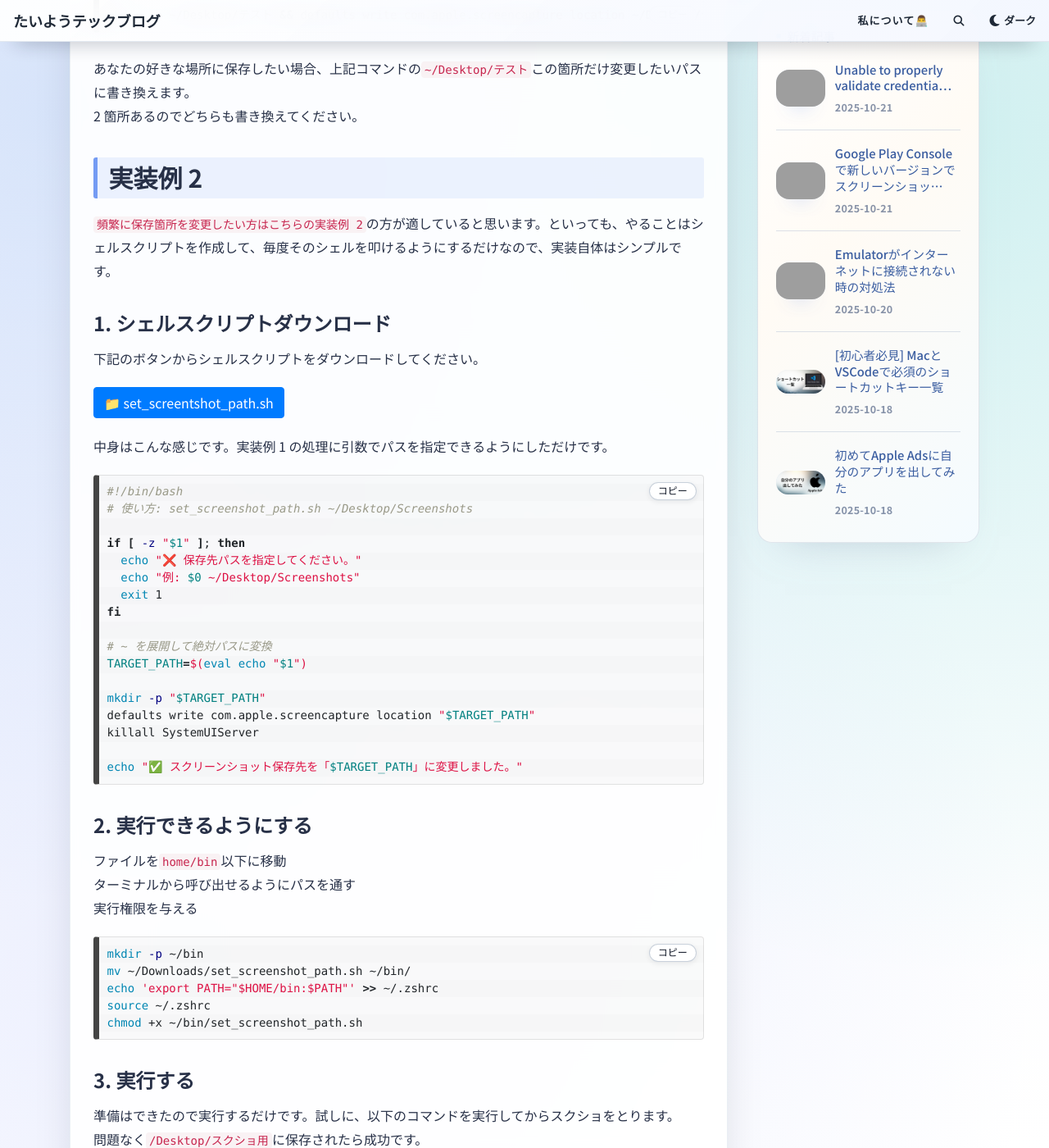
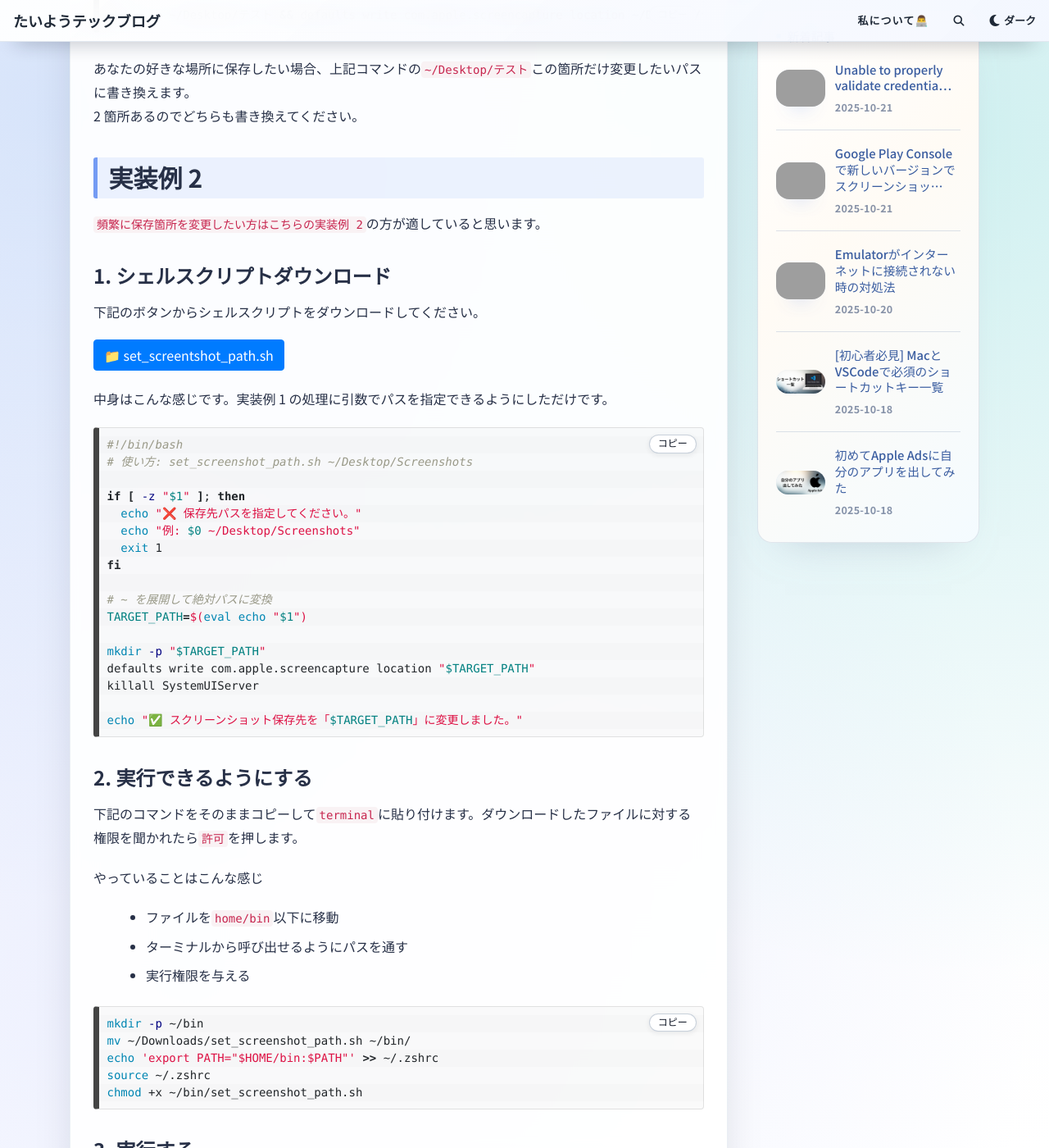
Before and after one commit to macha1316/beautiful-jekyll-master, a Jekyll site: the page built from _posts/2025-10-23-mac-screenshot-path.md, in a window 1280 px wide and 1400 px high, scrolled down 1408 px. Shown: the whole window at 82% size. Built offline with Jekyll 4.4.1, drawn with Linux system fonts in a browser that asks for light colours; comment, search, counter and statistics services are not loaded; grey boxes are pictures that could not be loaded.

Commit message:
add: 修正

````diff
--- a/_posts/2025-10-23-mac-screenshot-path.md
+++ b/_posts/2025-10-23-mac-screenshot-path.md
@@ -44,7 +44,7 @@ mkdir -p ~/Desktop/テスト && defaults write com.apple.screencapture location
 
 ## 実装例 2
 
-`頻繁に保存箇所を変更したい方はこちらの実装例 2`の方が適していると思います。といっても、やることはシェルスクリプトを作成して、毎度そのシェルを叩けるようにするだけなので、実装自体はシンプルです。
+`頻繁に保存箇所を変更したい方はこちらの実装例 2`の方が適していると思います。
 
 ### 1. シェルスクリプトダウンロード
 
@@ -77,9 +77,13 @@ echo "✅ スクリーンショット保存先を「$TARGET_PATH」に変更し
 
 ### 2. 実行できるようにする
 
-ファイルを`home/bin`以下に移動
-ターミナルから呼び出せるようにパスを通す
-実行権限を与える
+下記のコマンドをそのままコピーして`terminal`に貼り付けます。ダウンロードしたファイルに対する権限を聞かれたら`許可`を押します。
+
+やっていることはこんな感じ
+
+- ファイルを`home/bin`以下に移動
+- ターミナルから呼び出せるようにパスを通す
+- 実行権限を与える
 
 ```sh
 mkdir -p ~/bin
````
